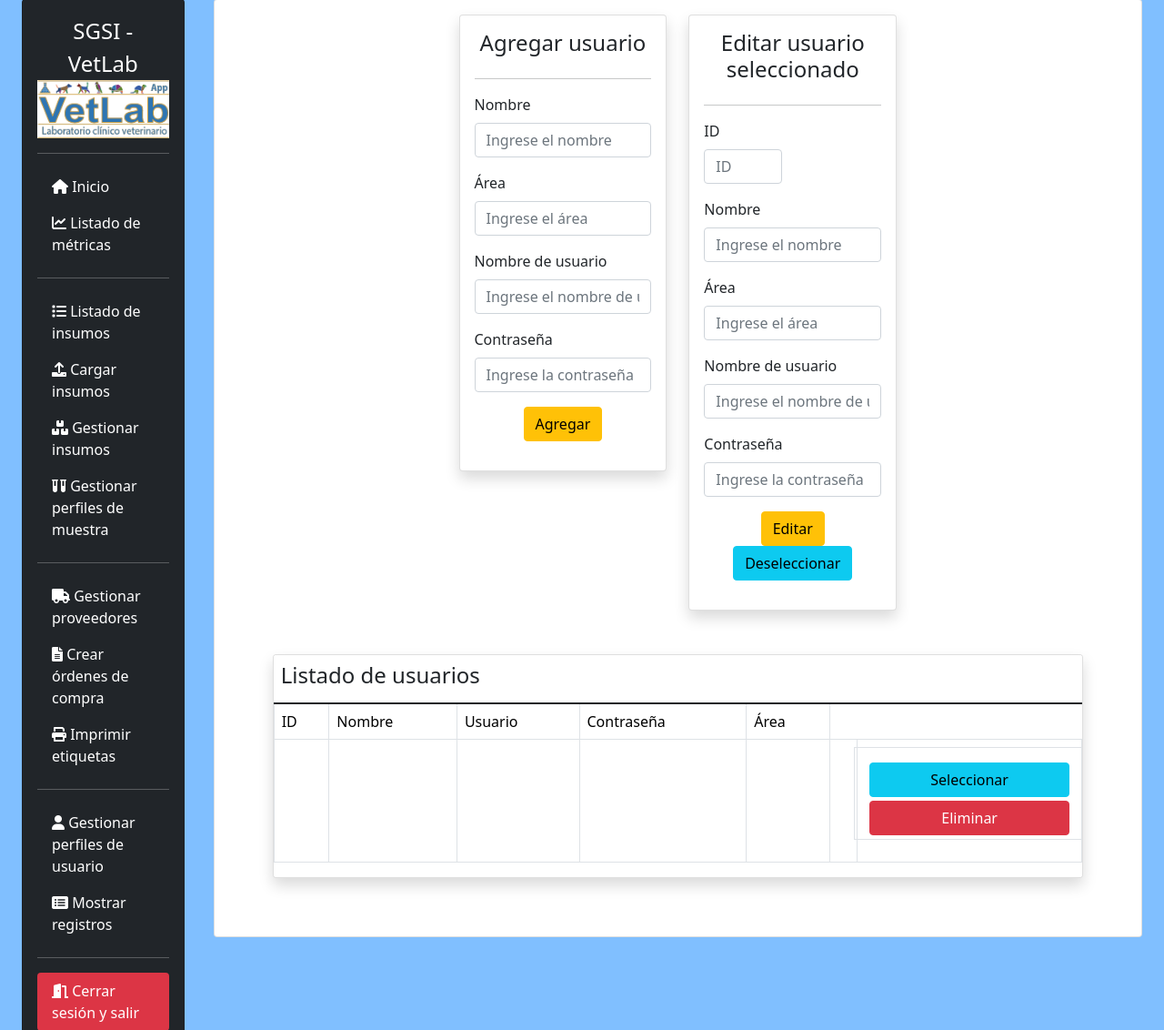
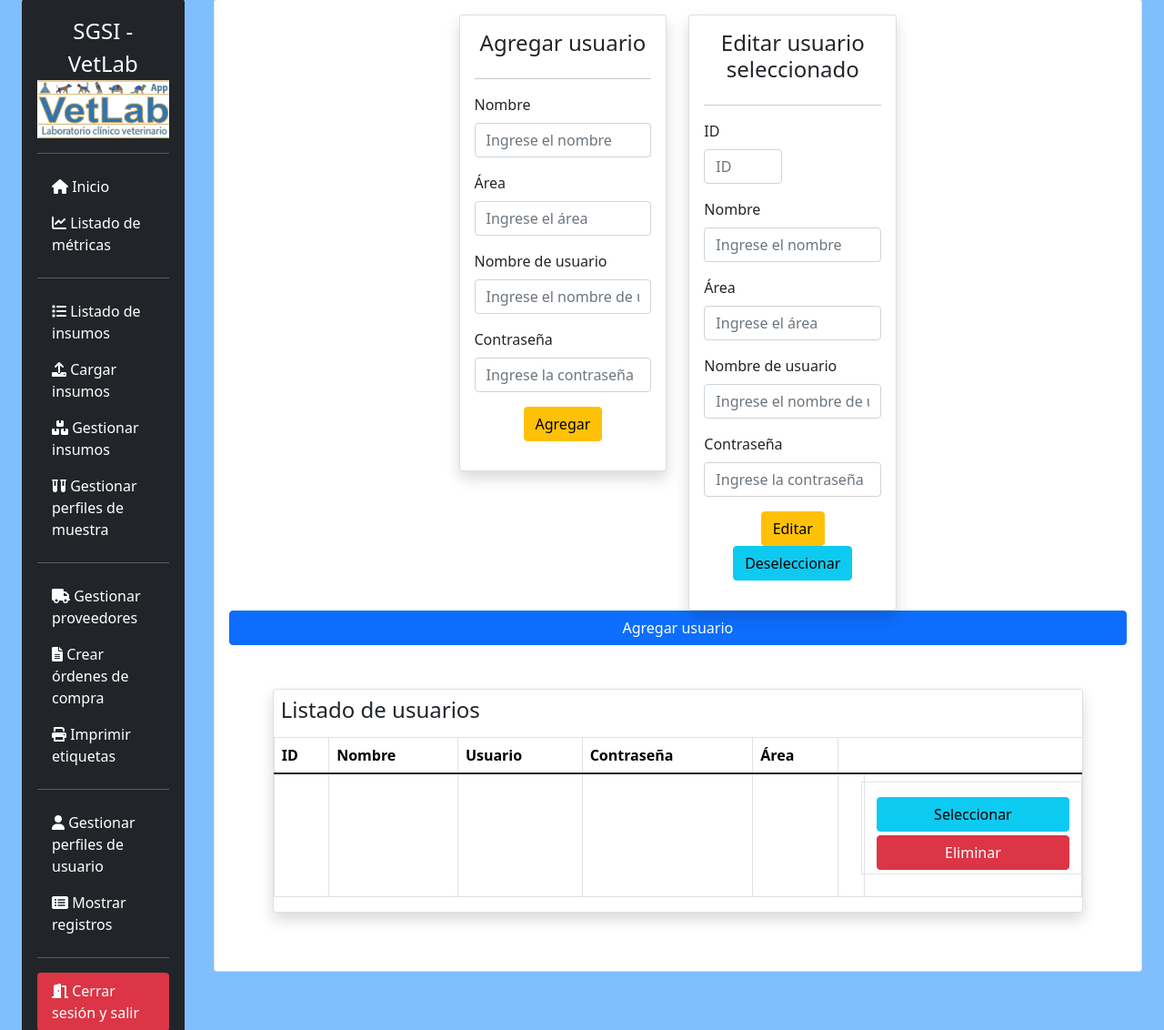
Before and after one commit to xatomen/SGSIVetLab, a PHP site: page /SGSIVetLab/public/admin/gestionar_usuarios.php in a window 1280 px wide. Shown: the part 37-1169 px from the top of the page at 91% size. Run offline with PHP 8.4, Linux system fonts and the light colour scheme; tables that the repository leaves empty or names only in its code hold one stand-in row (values such as "Sample post"); data that the repository does not hold is empty; some libraries are stand-ins or nearby versions.

Commit message:
Se agrega modal para agregar nuevos usuarios en el panel de administración

```diff
--- a/public/admin/gestionar_usuarios.php
+++ b/public/admin/gestionar_usuarios.php
@@ -235,20 +235,65 @@
     </div>
 <!-- Fin -->
 
+<!-- Botón para abrir el modal -->
+<button type="button" class="btn btn-primary" data-bs-toggle="modal" data-bs-target="#agregarUsuarioModal">
+  Agregar usuario
+</button>
+
+<!-- Modal -->
+<div class="modal fade" id="agregarUsuarioModal" tabindex="-1" aria-labelledby="agregarUsuarioModalLabel" aria-hidden="true">
+  <div class="modal-dialog">
+    <div class="modal-content">
+      <div class="modal-header">
+        <h5 class="modal-title" id="agregarUsuarioModalLabel">Agregar usuario</h5>
+        <button type="button" class="btn-close" data-bs-dismiss="modal" aria-label="Close"></button>
+      </div>
+      <div class="modal-body">
+        <form method="POST">
+          <!-- Nombre -->
+          <div class="mb-3">
+            <label for="txtNombreAgregar" class="form-label">Nombre</label>
+            <input class="form-control" name="txtNombreAgregar" id="txtNombreAgregar" placeholder="Ingrese el nombre"></input>
+          </div>
+          <!-- Area -->
+          <div class="mb-3">
+            <label for="txtAreaAgregar" class="form-label">Área</label>
+            <input class="form-control" name="txtAreaAgregar" id="txtAreaAgregar" placeholder="Ingrese el área"></input>
+          </div>
+          <!-- Usuario -->
+          <div class="mb-3">
+            <label for="txtUsuarioAgregar" class="form-label">Nombre de usuario</label>
+            <input class="form-control" name="txtUsuarioAgregar" id="txtUsuarioAgregar" placeholder="Ingrese el nombre de usuario"></input>
+          </div>
+          <!-- Contraseña -->
+          <div class="mb-3">
+            <label for="txtContraseniaAgregar" class="form-label">Contraseña</label>
+            <input class="form-control" name="txtContraseniaAgregar" id="txtContraseniaAgregar" placeholder="Ingrese la contraseña"></input>
+          </div>
+          <!-- Botón agregar -->
+          <div class="text-center">
+            <input class="btn btn-warning" type="submit" value="Agregar" name="accion">
+          </div>
+        </form>
+      </div>
+    </div>
+  </div>
+</div>
+
 <!-- Listado -->
     <div class="card row m-5 shadow overflow-scroll">
         <table class="table table-bordered">
+            <h4 class="p-2">Listado de usuarios</h4>
             <thead>
-                <h4 class="p-2">Listado de usuarios</h4>
+                <tr>
+                    <th>ID</th>
+                    <th>Nombre</t>
+                    <th>Usuario</t>
+                    <th>Contraseña</th>
+                    <th>Área</th>
+                </tr>
             </thead>
             <tbody>
-                <tr>
-                    <td>ID</td>
-                    <td>Nombre</td>
-                    <td>Usuario</td>
-                    <td>Contraseña</td>
-                    <td>Área</td>
-                </tr>
                 <?php foreach($listaUsuarios as $lista){?>
                 <tr>
                     <td><?php echo $lista['ID'] ?></td>
```
